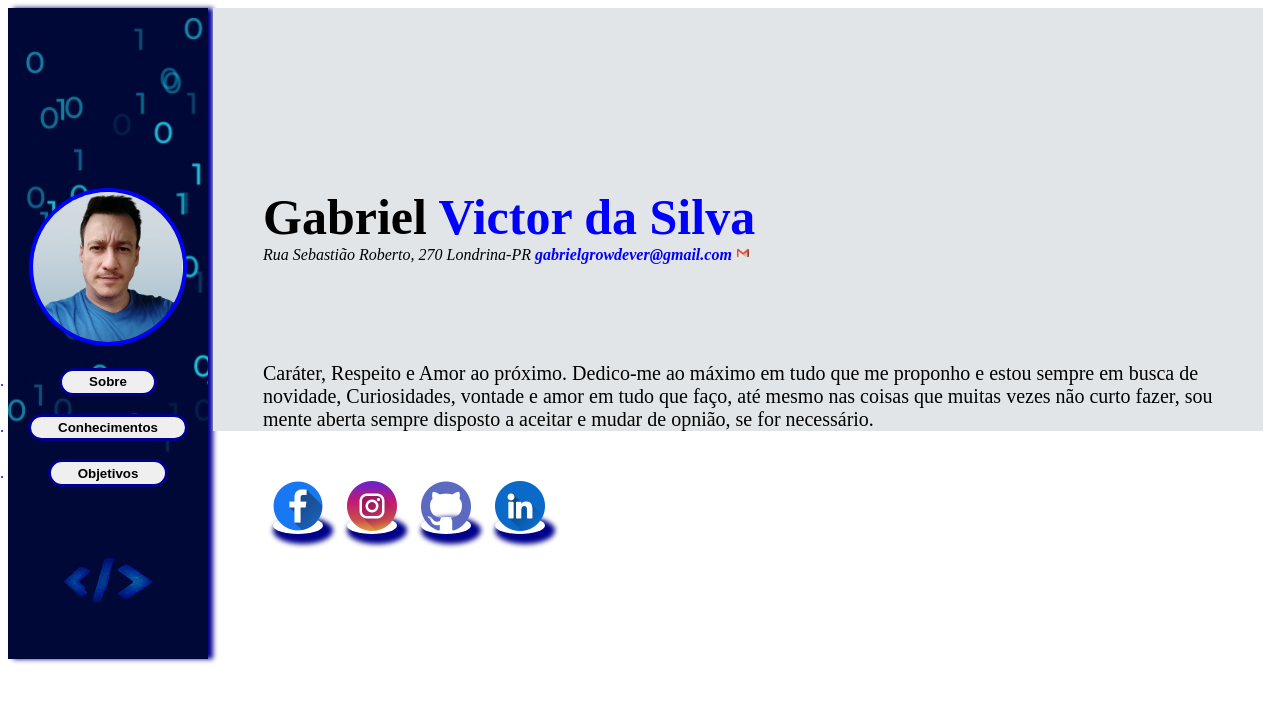
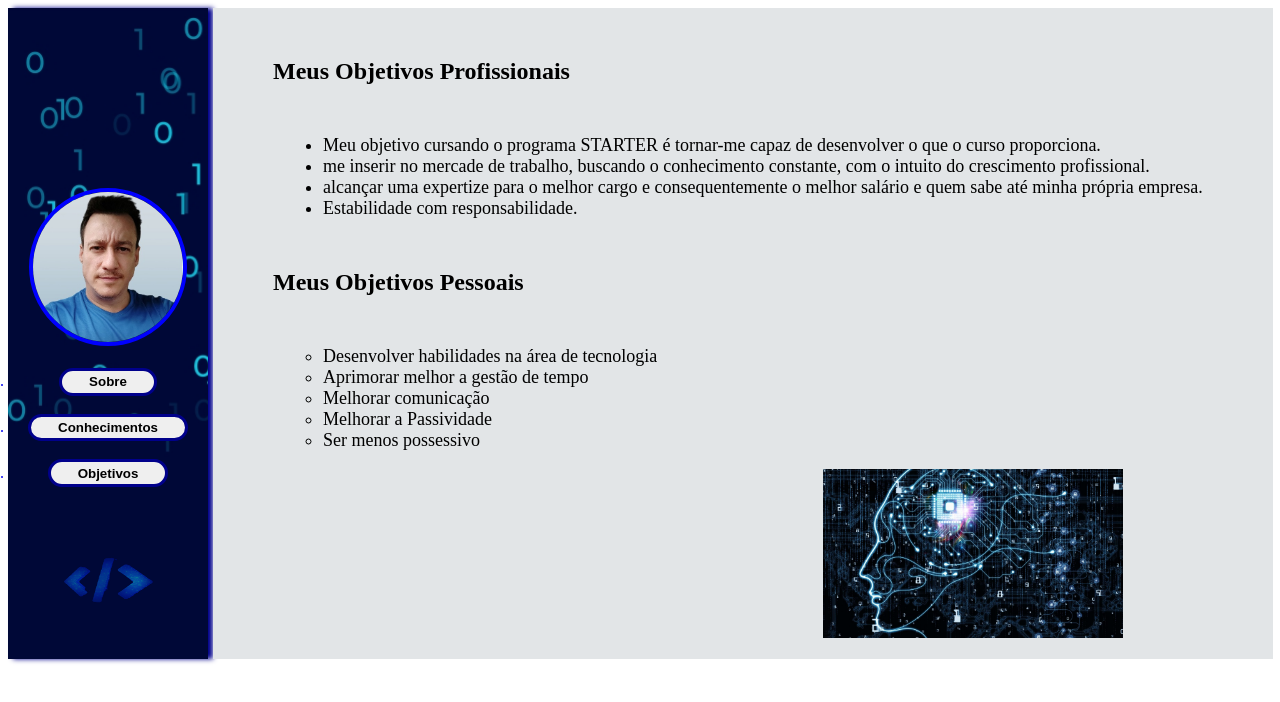
Before and after one commit to GGrowDever/curriculo-dg, a plain HTML site: page objetivos.html in a window 1280 px wide. Drawn offline with Linux system fonts and the light colour scheme.

Commit message:
Finalizado o objetivo e o css dos 3 arquivos html

```diff
--- a/objetivos.html
+++ b/objetivos.html
@@ -31,27 +31,24 @@
 				<img id="code" src="./imagens/code.png" alt="" srcset="">
 			</aside>
 		</section>
-		<section class="container2">
-			<main>
-				<h1 id="text">Gabriel <span id="cor2">Victor da Silva</span></h1>
-				<span><address id="end">Rua Sebastião Roberto, 270 Londrina-PR <strong id="cor2">gabrielgrowdever@gmail.com</strong> <a href="mailto:gabrielgrowdever@gmail.com" target="_blank"><img src="./imagens/gmail.png" alt="icone email" srcset=""></a></span></address>
-				<br>
-					<p id="end">
-						Caráter, Respeito e Amor ao próximo.
-						Dedico-me ao máximo em tudo que me proponho e estou sempre
-						em busca de novidade, Curiosidades, vontade e amor em tudo
-						que faço, até mesmo nas coisas que muitas vezes não curto
-						fazer, sou mente aberta sempre disposto a aceitar e mudar de
-						opnião, se for necessário.
-					</p>
-				<div id="icons">
-
-					<a href="https://www.facebook.com/profile.php?id=100051390841737" target="_blank"><img src="./imagens/facebook.png" alt="facebook" srcset=""></a>
-					<a href="https://www.instagram.com/gabriel86victor/" target="_blank"><img src="./imagens/instagram.png" alt="instagram icon link" srcset=""></a>
-					<a href="https://github.com/GGrowDever" target="_blank"><img src="./imagens/github.png" alt="github icon link" srcset=""></a>
-					<a href="https://www.linkedin.com/in/gabriel-victor-silva-6ab8b413a/" target="_blank"><img src="./imagens/linkedin.png" alt="" srcset=""></a>
-
-				</div>
+		<section class="flexBox">
+			<main class="flexItem">
+                    <h2>Meus Objetivos Profissionais</h2>
+				<ul id="flexText">
+                         <li>Meu objetivo cursando o programa STARTER é tornar-me capaz de desenvolver o que o curso proporciona.</li>
+                         <li>me inserir no mercade de trabalho, buscando o conhecimento constante, com o intuito do crescimento profissional. </li>
+                         <li>alcançar uma expertize para o melhor cargo e consequentemente o melhor salário e quem sabe até minha própria empresa.</li>
+                         <li>Estabilidade com responsabilidade.</li>
+                    </ul>
+                    <h2>Meus Objetivos Pessoais</h2>
+                    <ul type="circle" id="flexText">
+                         <li>Desenvolver habilidades na área de tecnologia</li>
+                         <li>Aprimorar melhor a gestão de tempo</li>
+                         <li>Melhorar comunicação</li>
+                         <li>Melhorar a Passividade</li>
+                         <li>Ser menos possessivo</li>
+                    </ul>
+                    <img src="./imagens/ia brain.jpg" alt="brain cpu" srcset="" id="imgBrain">
 			</main>
 		</section>
 	</body>
--- a/styles.css
+++ b/styles.css
@@ -3,7 +3,7 @@ body {
      box-sizing: border-box;
 }
 section {
-     display: inline-block;
+     display: flex;
 
 }
 
@@ -24,6 +24,7 @@ aside {
      width: 150px;
      border: 4px solid blue;
 }
+
 #code{
      width: 200px;
      height: 150px;
@@ -69,6 +70,7 @@ button{
     transform: translate(0, .15em);
     color: blue;
     box-shadow: 5px 5px 5px darkblue;
+
 
 
   }
@@ -130,7 +132,7 @@ main {
 
 #icons > a:hover {
      box-shadow: 5px 5px 5px darkblue;
-
+     font-size: 20px;
 }
 
 #conhecimentos {
@@ -167,3 +169,18 @@ main {
      position: fixed;
      margin-left: 300px;
 }
+
+.flexItem > h2 {
+     margin: 50px;
+}
+
+#flexText {
+     margin-left: 60px;
+     font-size: large;
+}
+
+#imgBrain {
+     width: 300px ;
+     margin-left: 600px;
+     position: relative;
+}
```
Also changed, not shown: index.html (+1 -1 lines), imagens/ia brain.jpg (added).
